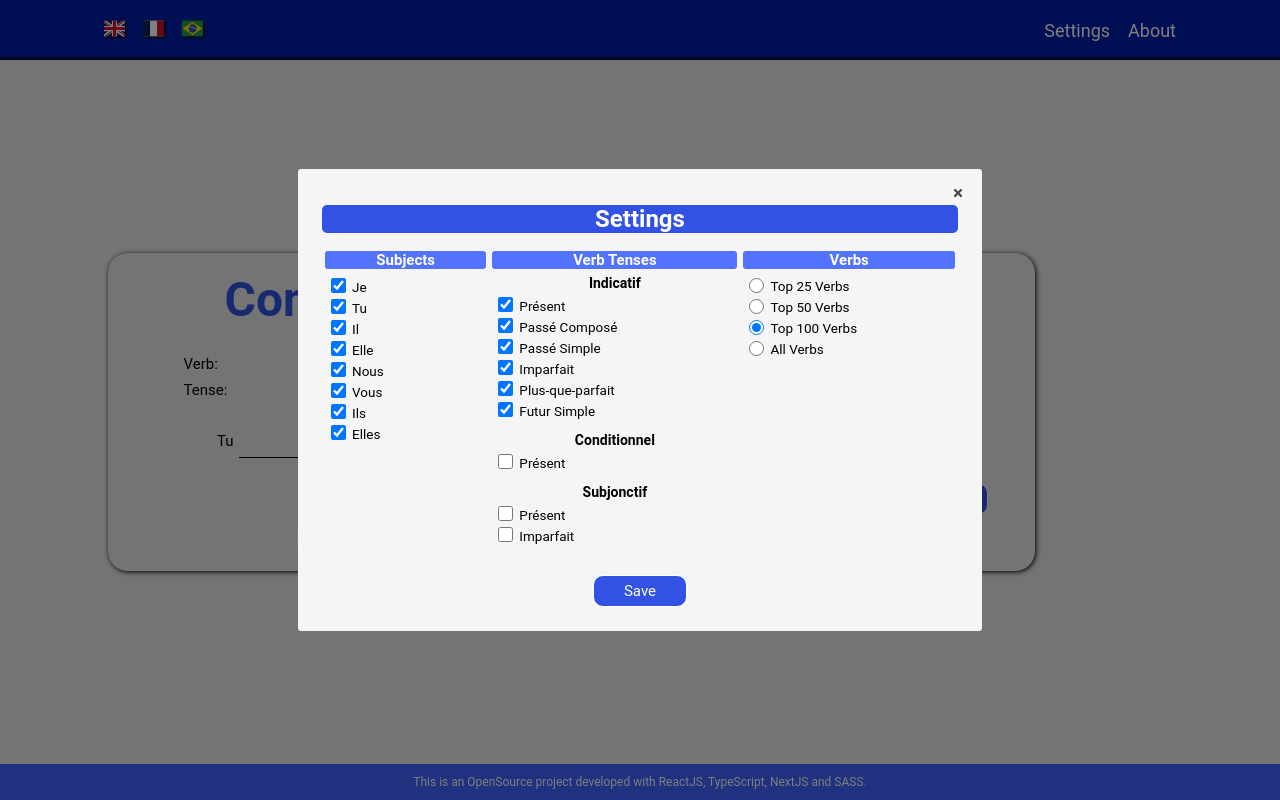
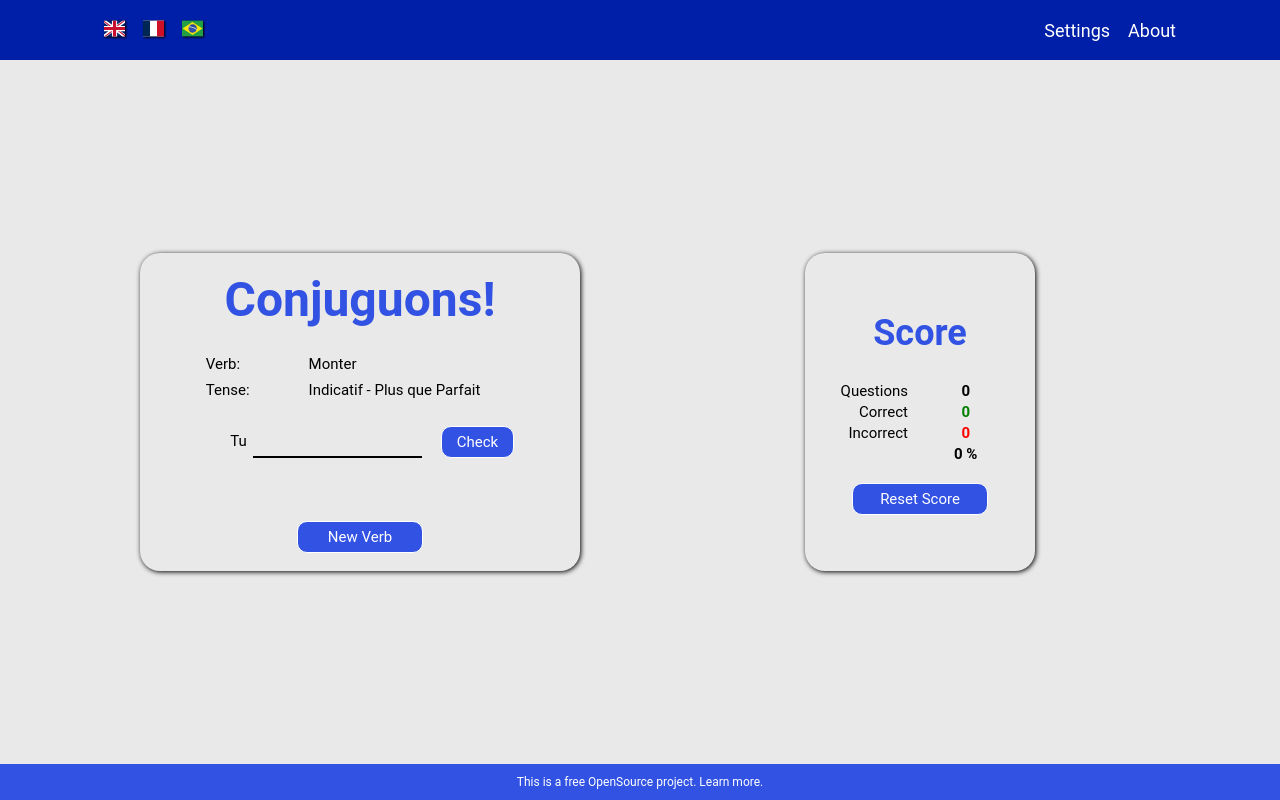
Before and after one commit to flaviobvds/conjuguons, a Next.js app: page / in a window 1280 px wide. Built offline with nearby package versions, Linux system fonts and the light colour scheme.

Commit message:
final adjustments

```diff
--- a/src/components/AboutModal/aboutModal.module.scss
+++ b/src/components/AboutModal/aboutModal.module.scss
@@ -77,7 +77,7 @@
         transition: filter 0.2s;
 
         &:hover {
-            filter: brightness(0.8);
+            filter: opacity(0.8);
         }
 
         svg {
--- a/src/components/Footer/footer.module.scss
+++ b/src/components/Footer/footer.module.scss
@@ -4,5 +4,13 @@
     font-size: 1rem;
     text-align: center;
     line-height: 3rem;
-    background-color: #3e62ff;
+    background-color: #3152e2;
 }
+
+.learnMore {
+    //text-decoration: underline;
+
+    &:hover {
+        text-decoration: underline;
+    }
+}
--- a/src/components/Footer/index.tsx
+++ b/src/components/Footer/index.tsx
@@ -1,13 +1,20 @@
-import style from './footer.module.scss'
+import styles from './footer.module.scss'
 import { useLanguage } from '@/hooks/language'
 import { translatedText } from '@/hooks/translatedText'
 
-export function Footer() {
+interface FooterProps {
+    handleOpenAboutModal: () => void
+}
+
+export function Footer({handleOpenAboutModal}: FooterProps) {
     const {language} = useLanguage();
 
     return(
-        <div className={style.footer}>
-            {translatedText.footer[language as keyof typeof translatedText.settings]}
+        <div className={styles.footer}>
+            {translatedText.footer[language as keyof typeof translatedText.footer]}
+            <a onClick={handleOpenAboutModal} className={styles.learnMore}>
+                {translatedText.footer2[language as keyof typeof translatedText.footer]}
+            </a>
         </div>
     )
 }
--- a/src/components/Header/header.module.scss
+++ b/src/components/Header/header.module.scss
@@ -1,7 +1,6 @@
 .headerContainer {
     width: 100%;
     height: 5rem;
-    border-bottom: 3px solid rgb(8, 15, 73);
     background-color: #001fa8
 }
 
--- a/src/components/QuestionContainer/index.tsx
+++ b/src/components/QuestionContainer/index.tsx
@@ -87,6 +87,7 @@ export function QuestionContainer() {
     ]
 
     useEffect(() => {
+        handleGetNewQuestion();
         document.getElementById("answerInput")!.focus();
     }, [])
 
@@ -153,6 +154,13 @@ export function QuestionContainer() {
     useEffect(() => {
         if (isCorrect != null) changeScore(isCorrect)
     }, [isCorrect])
+
+    /*
+    useEffect(() => {
+        handleGetNewQuestion();
+        document.getElementById("answerInput")!.focus();
+    }, [settings])
+    */
 
     function handleGetNewQuestion() {
         setVerb(getRandomVerb(settings.verbs)) // this will also trigger getRandomSubject inside useEffect
--- a/src/components/QuestionContainer/questioncontainer.module.scss
+++ b/src/components/QuestionContainer/questioncontainer.module.scss
@@ -141,6 +141,6 @@
 
 @media (min-width: 720px) {
     .leftContainer {
-        width: 90%;
+        max-width: 90%;
     }
 }
--- a/src/hooks/translatedText.ts
+++ b/src/hooks/translatedText.ts
@@ -55,9 +55,14 @@ export const translatedText = {
         br: 'Zerar Pontuação'
     },
     footer: {
-        fr: 'Ceci est un projet Open Source développé avec React JS, TypeScript, Next JS et SASS.',
-        en: 'This is an OpenSource project developed with ReactJS, TypeScript, NextJS and SASS.',
-        br: 'Este é um projeto Open Source desenvolvido com ReactJS, TypeScript, NextJS and SASS.'
+        fr: 'Ceci est un projet Open Source gratuit. ',
+        en: 'This is a free OpenSource project. ',
+        br: 'Este é um projeto Open Source gratuito. '
+    },
+    footer2: {
+        fr: 'En savoir plus.',
+        en: 'Learn more.',
+        br: 'Saiba mais.'
     },
     disclaimer1: {
         fr: 'Salut! Ceci est un projet Open Source gratuit créé pour aider ceux qui apprennent le français à pratiquer leur conjugaison avec plusieurs verbes, sujets et temps de verbe différents.',
--- a/src/pages/index.tsx
+++ b/src/pages/index.tsx
@@ -18,7 +18,7 @@ export interface Settings {
 
 export default function Home() {
 
-    const [isSettingsModalOpen, setIsSettingsModalOpen] = useState(true);
+    const [isSettingsModalOpen, setIsSettingsModalOpen] = useState(false);
     const [isAboutModalOpen, setIsAboutModalOpen] = useState(false);
 
     function handleOpenSettingsModal() {
@@ -26,6 +26,7 @@ export default function Home() {
     }
     function handleCloseSettingsModal() {
         setIsSettingsModalOpen(false);
+        document.getElementById('getNewVerb')?.click();
     }
 
     function handleOpenAboutModal() {
@@ -51,7 +52,9 @@ export default function Home() {
                         handleOpenSettings={handleOpenSettingsModal}
                     />
                     <QuestionContainer/>
-                    <Footer />
+                    <Footer
+                        handleOpenAboutModal={handleOpenAboutModal}
+                    />
                     <SettingsModal
                         isOpen={isSettingsModalOpen}
                         onRequestClose={handleCloseSettingsModal}
--- a/src/styles/global.scss
+++ b/src/styles/global.scss
@@ -47,7 +47,7 @@ a {
     }
 }
 
-@media (max-width: 320px) {
+@media (max-width: 350px) {
     html {
         font-size: 50%;
     }
```
